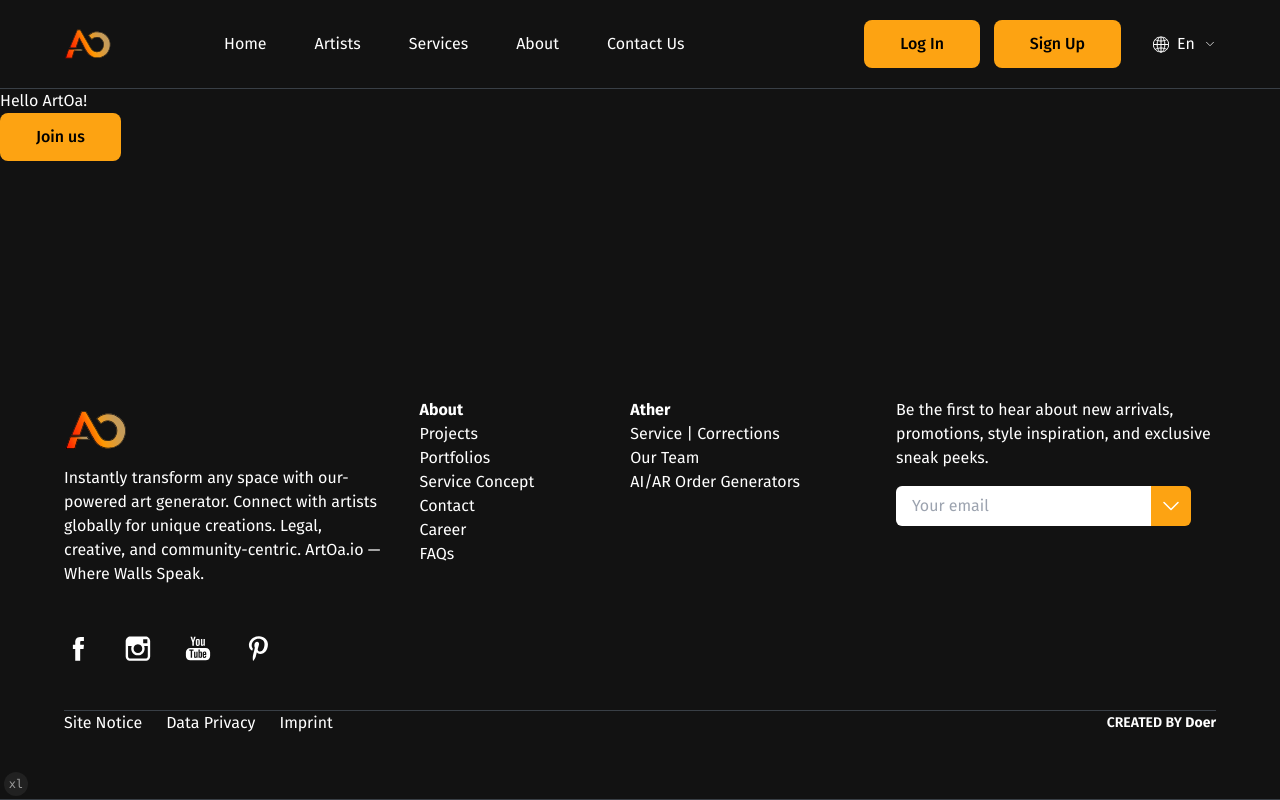
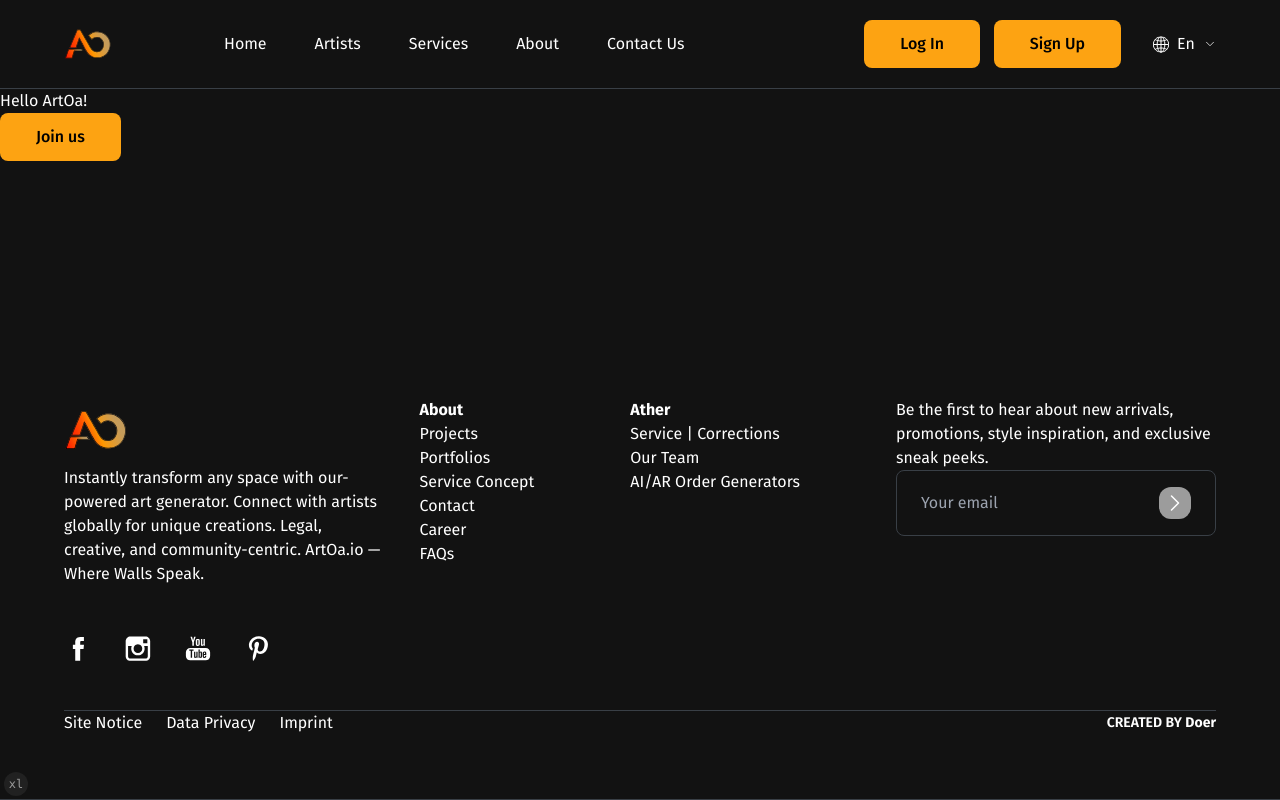
Before and after one commit to chubinaaa/artoa-FE, a Next.js app: page / in a window 1280 px wide. Built offline with nearby package versions, Linux system fonts and the light colour scheme.

Commit message:
update UI details and optimize components in footer

```diff
--- a/src/components/footer/subscribe.tsx
+++ b/src/components/footer/subscribe.tsx
@@ -2,19 +2,19 @@ import { Icons } from "../icons";
 
 export function Subscribe() {
   return (
-    <div className="max-w-80">
+    <div className="max-w-80 gap-8">
       <p className="text-foreground">
         Be the first to hear about new arrivals, promotions, style inspiration,
         and exclusive sneak peeks.
       </p>
-      <div className="mt-4 flex">
+      <div className="flex items-center justify-between rounded-lg border border-solid px-6 py-4">
         <input
           type="email"
           placeholder="Your email"
-          className="text-clip rounded-l-md px-4 py-2 focus:outline-none"
+          className="bg-inherit focus:outline-none"
         />
-        <button className="rounded-r-md bg-primary p-2">
-          <Icons.arrowDown />
+        <button className="flex items-center gap-3 rounded-xl bg-secondary-foreground p-1">
+          <Icons.arrowRight />
         </button>
       </div>
     </div>
```
